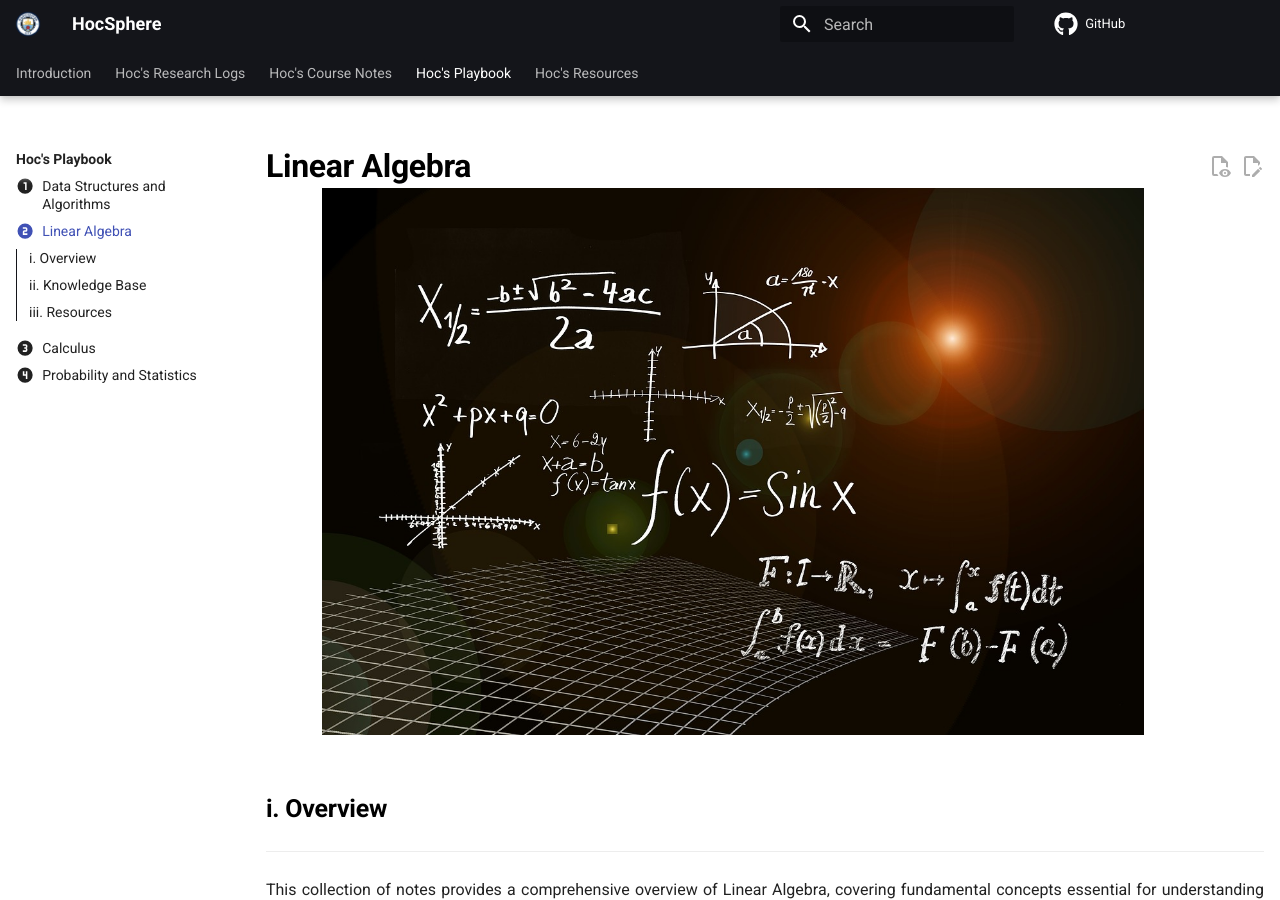
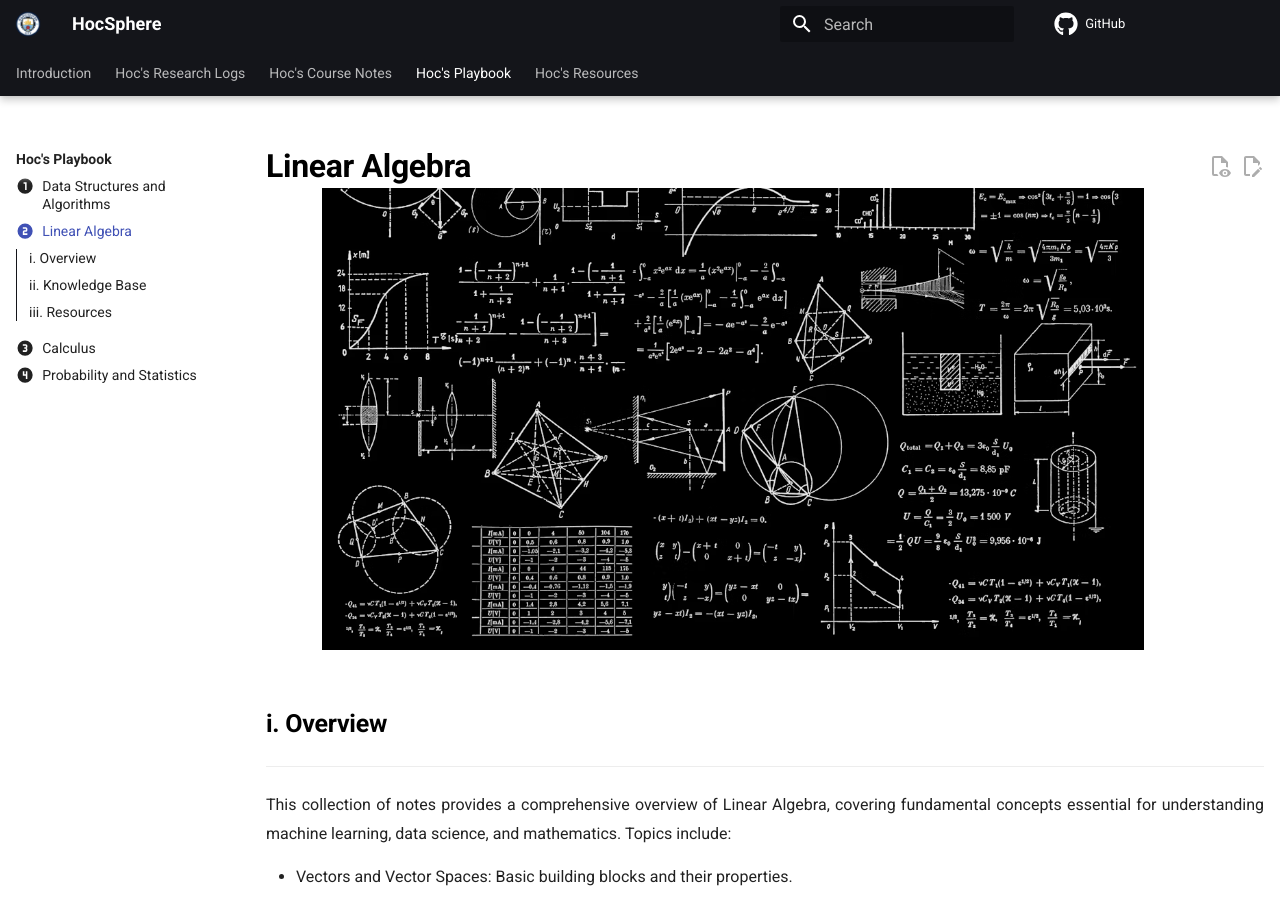
Before and after one commit to nthaihoc/hoc-sphere, an MkDocs documentation site: the page built from docs/playbook/linear-algebra.md, in a window 1280 px wide and 900 px high. Built offline with MkDocs 1.6.1 and Material for MkDocs 9.7.7, drawn with Linux system fonts in a browser that asks for light colours; comment, search, counter and statistics services are not loaded.

Commit message:
upgrade hocsphere

```diff
--- a/mkdocs.yml
+++ b/mkdocs.yml
@@ -1,5 +1,7 @@
+# 01. setup title with the name of the site
 site_name: HocSphere
 
+# 02. setup logo, icon, format, etc.
 theme:
   favicon: assets/eagle.png
   palette:
@@ -26,6 +28,7 @@
   logo: assets/eagle.png
   features:
     - navigation.tabs
+    - navigation.instant
     - navigation.tabs.sticky
     - navigation.indexes
     - search.suggest
@@ -45,6 +48,7 @@
   - javascripts/mathjax.js
   - https://unpkg.com/mathjax@3/es5/tex-mml-chtml.js
 
+# 03. setup markdown extensions
 markdown_extensions:
   - abbr
   - admonition
@@ -80,6 +84,7 @@
 
 copyright: Copyright & copy; 2025 Thai Hoc Nguyen
 
+# 04. setup navigation
 nav:
   - Introduction: index.md
   - Hoc's Research Logs:
@@ -102,6 +107,7 @@
   - Hoc's Resources:
     - resources/index.md
 
+# 05. setup other configurations
 extra:
   social:
     - icon: octicons/mail-16
```
Also changed, not shown: docs/assets/linear-algebra.jpg.
